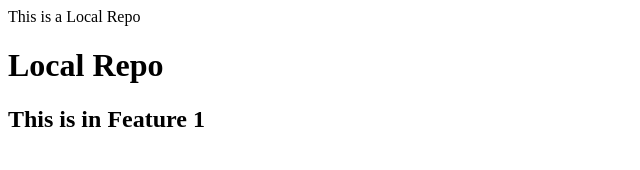
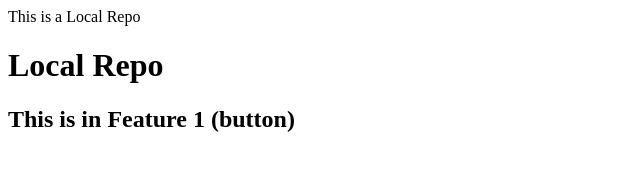
Before and after one commit to Mudasiriqbal-developer/LocalRepo, a plain HTML site: page index.html in a window 1280 px wide. Shown: the whole page, without its empty margins (0-640 px from the left). Drawn offline with Linux system fonts and the light colour scheme.

Commit message:
Add Button

```diff
--- a/index.html
+++ b/index.html
@@ -1,3 +1,3 @@
 <p>This is a Local Repo</p>
 <h1>Local Repo</h1>
-<h2>This is in Feature 1</h2>
+<h2>This is in Feature 1 (button)</h2>
```
